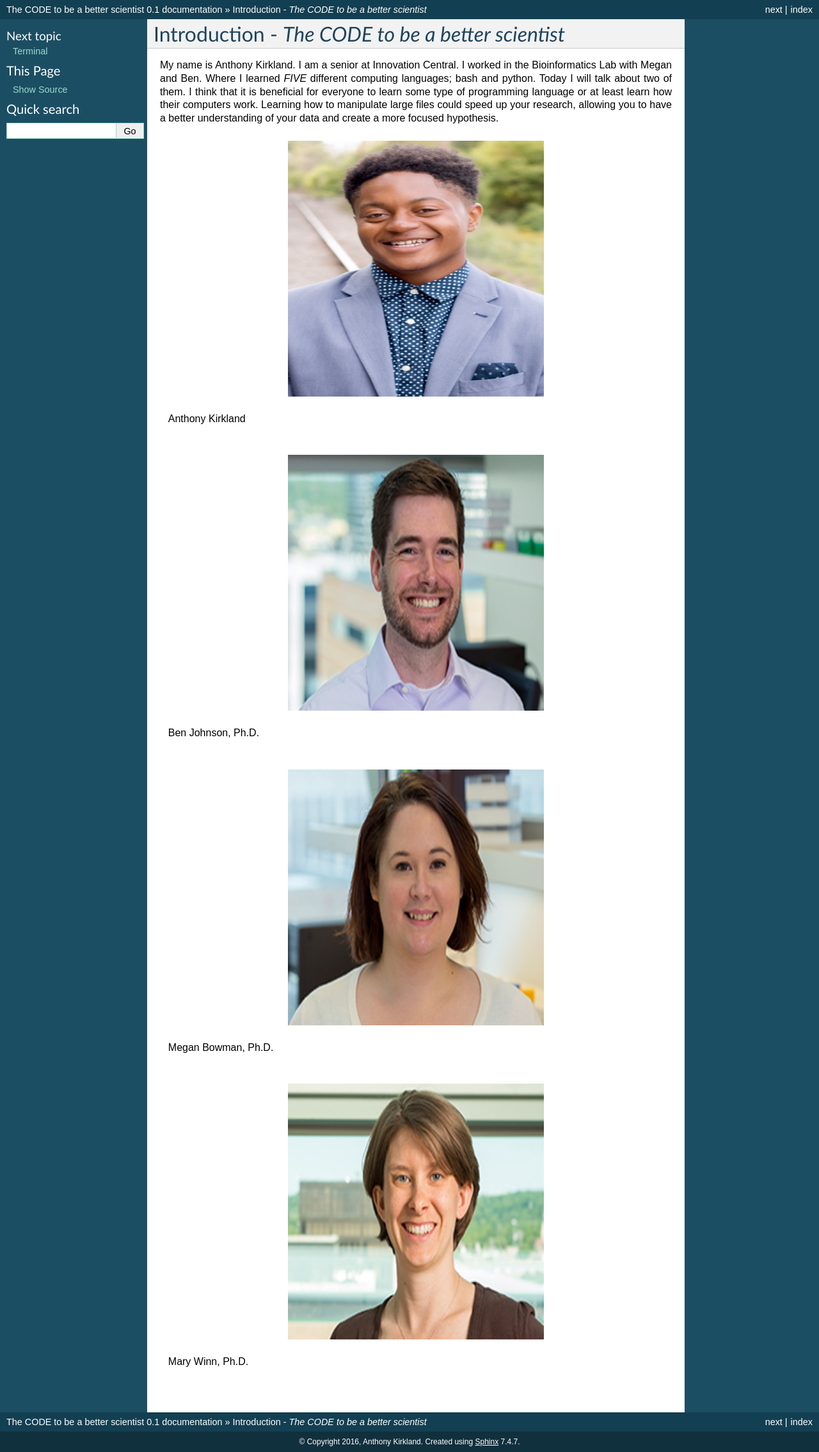
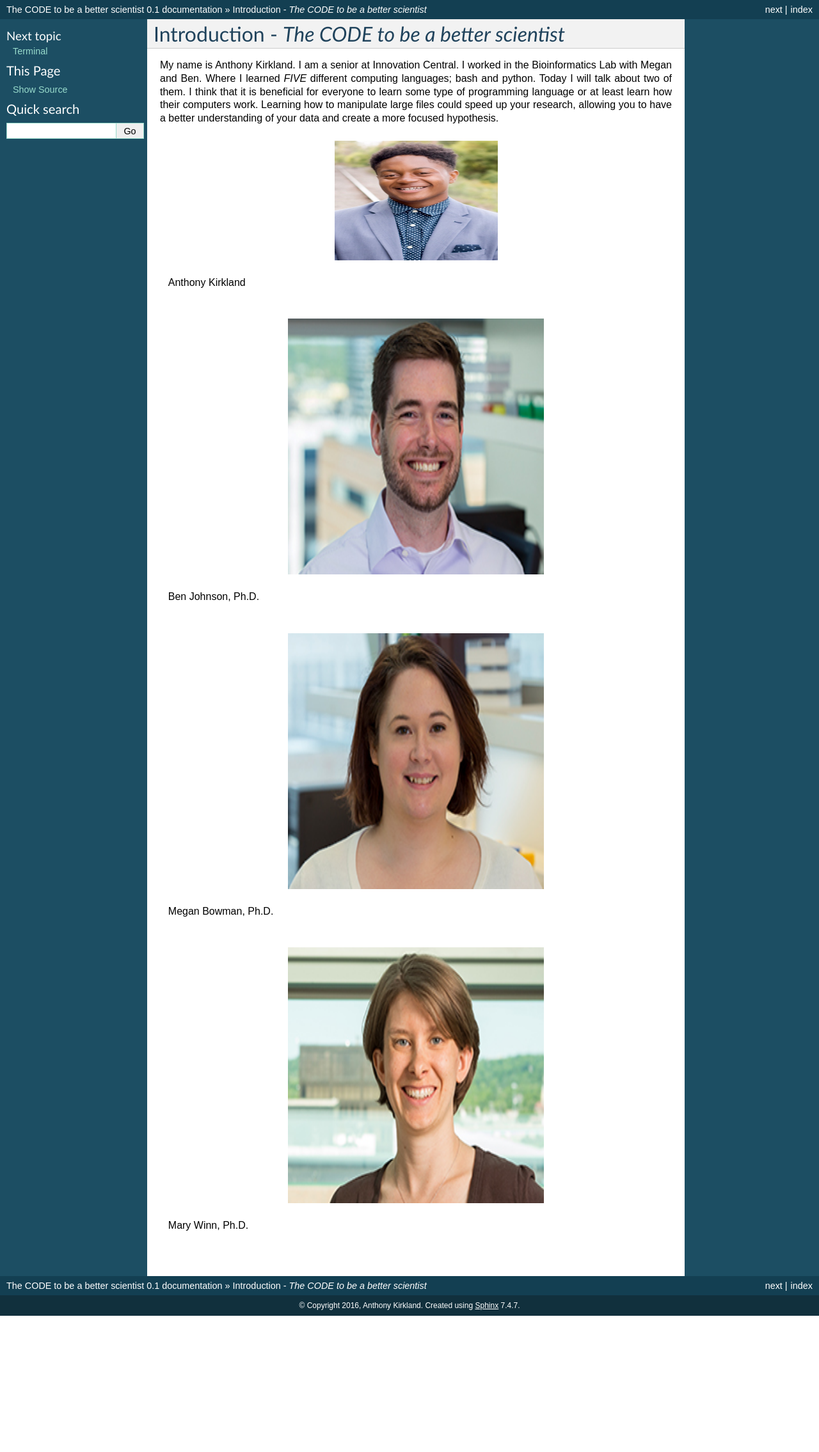
Before and after one commit to akirk616/Anthonys_Teaching_documentation, a Sphinx documentation site: the page built from source/index.rst, in a window 1280 px wide. Shown: the whole page at 64% size. Built offline with Sphinx 7.4.7, drawn with Linux system fonts in a browser that asks for light colours; after the commit the page ends 2057 px from its top, so only the background shows below that.

Commit message:
Update index.rst

```diff
--- a/source/index.rst
+++ b/source/index.rst
@@ -9,9 +9,9 @@ My name is Anthony Kirkland. I am a senior at Innovation Central. I worked in th
 
 
 .. figure:: AnthonyKirkland.jpg
-    :width: 400px
+    :width: 255px
     :align: center
-    :height: 400px
+    :height: 187px
     :alt: Anthony Kirkland
     :figclass: align-center
 
```
